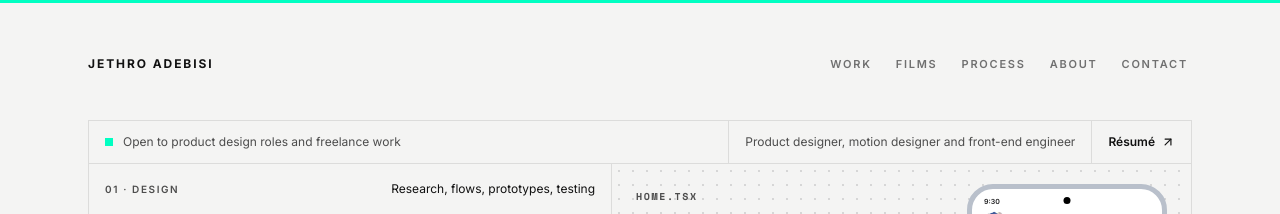
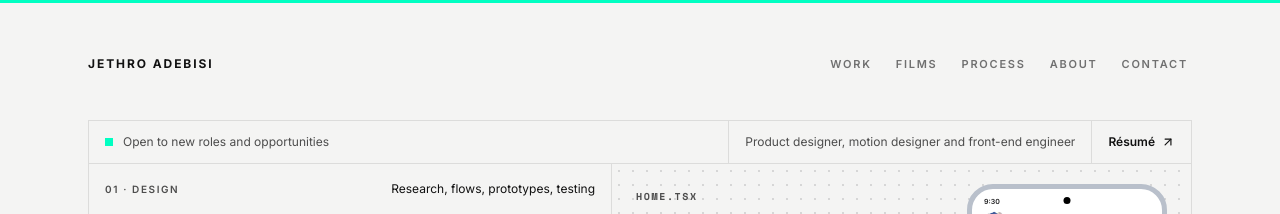
Before and after one commit to JetflowUX/myportfolio, a Next.js app: page / in a window 1280 px wide. Shown: the top 214 px of the page. Built offline with nearby package versions, Linux system fonts and the light colour scheme.

Commit message:
Hero: "Open to new roles and opportunities"
Co-Authored-By: Claude Opus 5.5 <noreply@anthropic.com>

```diff
--- a/components/hero-process.tsx
+++ b/components/hero-process.tsx
@@ -390,7 +390,7 @@ export function HeroProcess({ ready, resumeUrl, onReel }: { ready: boolean; resu
       >
         <p className="col-span-2 flex items-center gap-2.5 px-4 py-3 sm:col-span-1">
           <span className="h-2 w-2 bg-accent" />
-          Open to product design roles and freelance work
+          Open to new roles and opportunities
         </p>
         <p className="px-4 py-3">Product designer, motion designer and front-end engineer</p>
         <a href={resumeUrl} target="_blank" rel="noreferrer" className="group flex items-center justify-end gap-1.5 px-4 py-3 font-semibold text-text">
```
